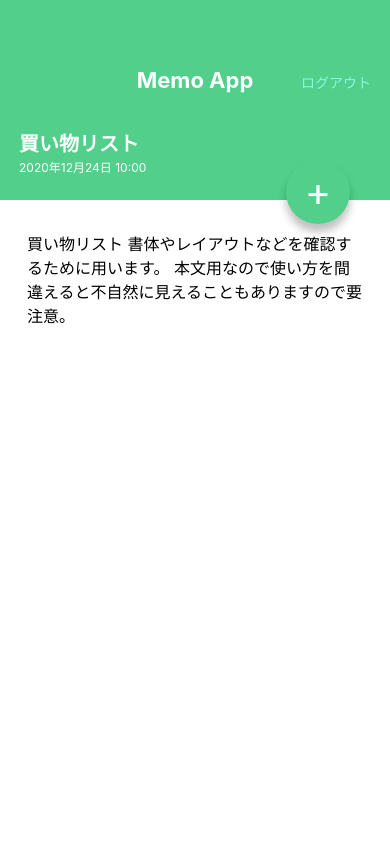
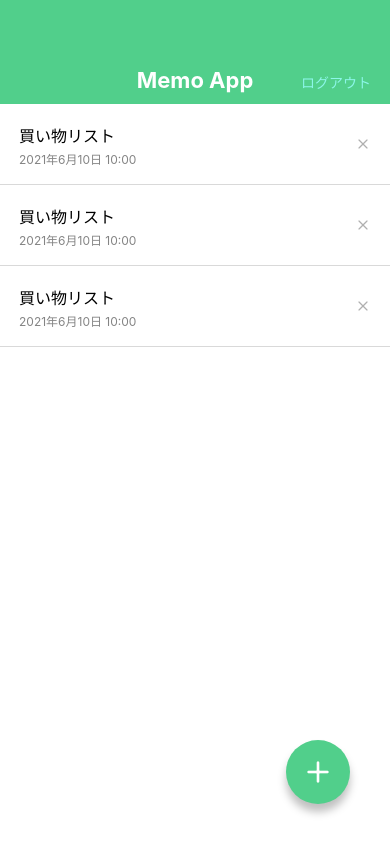
Before and after one commit to keisuke-sunahara/MemoApp, a React Native app: screen / in a window 390 px wide. Built offline with nearby package versions, Linux system fonts and the light colour scheme.

Commit message:
Install @expo/vector-isons

```diff
--- a/App.jsx
+++ b/App.jsx
@@ -1,10 +1,10 @@
 import React from 'react';
 
 import MemoListScreen from './src/screens/MemoListScreen';
-import MemoDetailScreen from './src/screens/MemoDetailScreen';
+// import MemoDetailScreen from './src/screens/MemoDetailScreen';
 
 export default function App() {
   return (
-    <MemoDetailScreen />
+    <MemoListScreen />
   );
 }
--- a/package.json
+++ b/package.json
@@ -8,6 +8,7 @@
     "eject": "expo eject"
   },
   "dependencies": {
+    "@expo/vector-icons": "^12.0.5",
     "eslist": "^1.0.0-beta.1",
     "expo": "~42.0.1",
     "expo-status-bar": "~1.0.4",
--- a/src/components/CircleButton.jsx
+++ b/src/components/CircleButton.jsx
@@ -1,19 +1,20 @@
 import React from 'react';
-import { View, Text, StyleSheet } from 'react-native';
+import { View, StyleSheet } from 'react-native';
 import { string, shape } from 'prop-types';
+import { Feather } from '@expo/vector-icons';
 
 export default function CircleButton(props) {
-  const { children, style } = props;
+  const { style, name } = props;
   return (
     <View style={[styles.circleButton, style]}>
-      <Text style={styles.circleButtomLabel}>{children}</Text>
+      <Feather name={name} size={32} color="white" />
     </View>
   );
 }
 
 CircleButton.propTypes = {
-  children: string.isRequired,
   style: shape(),
+  name: string.isRequired,
 };
 CircleButton.defaultProps = {
   style: null,
--- a/src/components/MemoList.jsx
+++ b/src/components/MemoList.jsx
@@ -1,3 +1,4 @@
+import { Feather } from '@expo/vector-icons';
 import React from 'react';
 import { StyleSheet, Text, View } from 'react-native';
 
@@ -10,7 +11,7 @@ export default function MemoList() {
           <Text style={styles.memoListItemDate}>2021年6月10日 10:00</Text>
         </View>
         <View>
-          <Text>X</Text>
+          <Feather name="x" size={16} color="#B0B0B0" />
         </View>
       </View>
 
@@ -20,7 +21,7 @@ export default function MemoList() {
           <Text style={styles.memoListItemDate}>2021年6月10日 10:00</Text>
         </View>
         <View>
-          <Text>X</Text>
+          <Feather name="x" size={16} color="#B0B0B0" />
         </View>
       </View>
 
@@ -30,7 +31,7 @@ export default function MemoList() {
           <Text style={styles.memoListItemDate}>2021年6月10日 10:00</Text>
         </View>
         <View>
-          <Text>X</Text>
+          <Feather name="x" size={16} color="#B0B0B0" />
         </View>
       </View>
     </View>
--- a/src/screens/MemoDetailScreen.jsx
+++ b/src/screens/MemoDetailScreen.jsx
@@ -19,7 +19,7 @@ export default function MemoDetailScreen() {
           本文用なので使い方を間違えると不自然に見えることもありますので要注意。
         </Text>
       </ScrollView>
-      <CircleButton style={{ top: 160, buttom: 'auto' }}>+</CircleButton>
+      <CircleButton style={{ top: 160, buttom: 'auto' }} name="edit-2" />
     </View>
   );
 }
--- a/src/screens/MemoListScreen.jsx
+++ b/src/screens/MemoListScreen.jsx
@@ -10,7 +10,7 @@ export default function MemoListScreen() {
     <View style={styles.container}>
       <AppBar />
       <MemoList />
-      <CircleButton>-</CircleButton>
+      <CircleButton name="plus" />
     </View>
   );
 }
```
